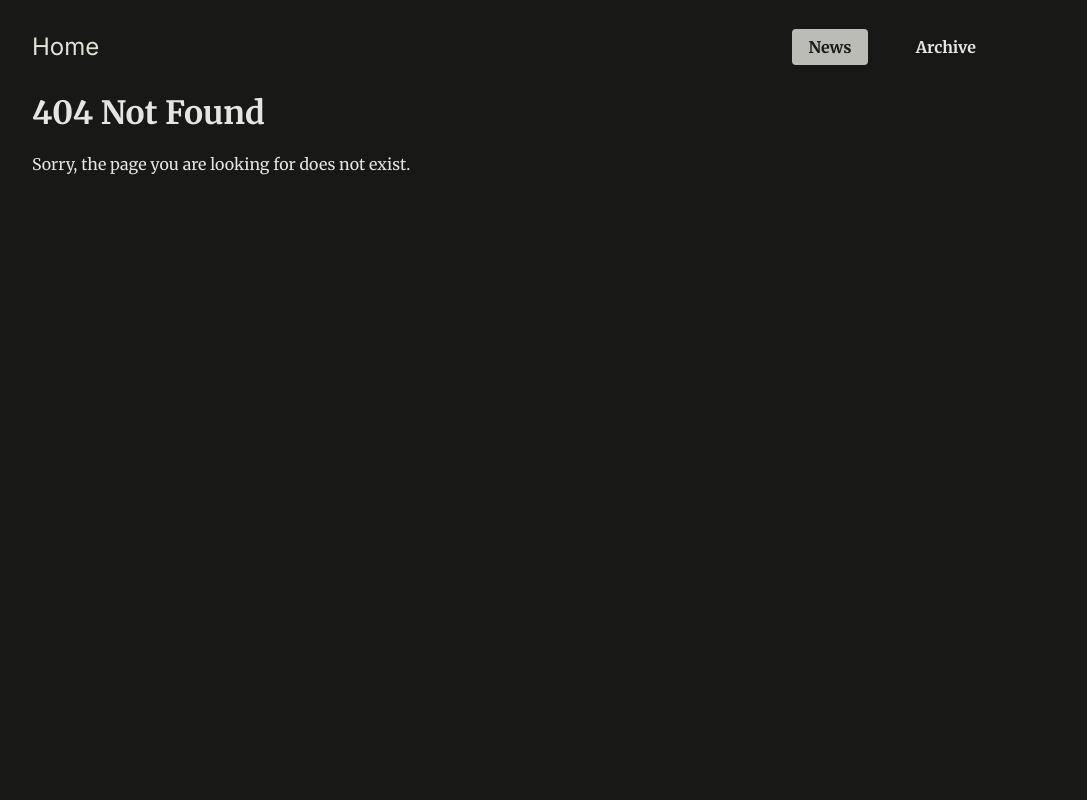
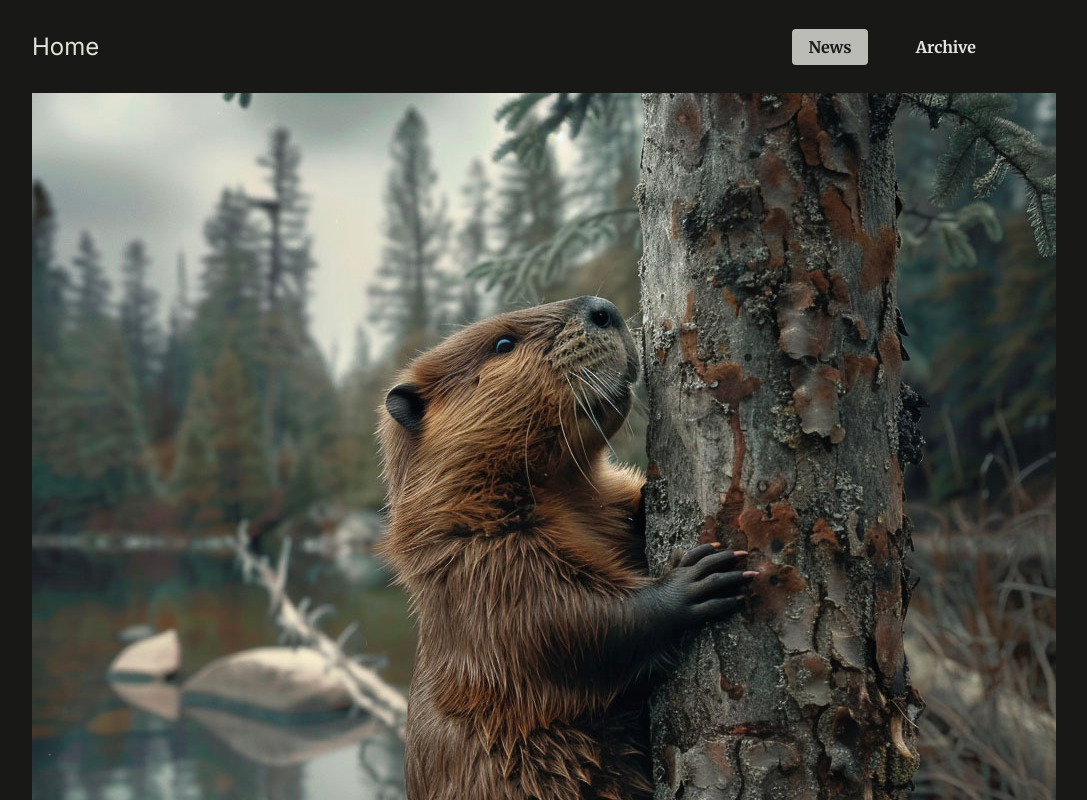
Before and after one commit to abdKelanii/nextjs-routing-page-renering-deep-dive, a Next.js app: page /news/beaver-plague/image in a window 1280 px wide. Before the commit this address had no page. Shown: the top 800 px of the page, without its empty margins (128-1215 px from the left). Built offline with nearby package versions, Linux system fonts and the light colour scheme.

Commit message:
Intercepting Navigation & Intercepting Routes

```diff
--- /dev/null
+++ b/app/news/[slug]/image/page.js
@@ -0,0 +1,17 @@
+import React from "react";
+import { DUMMY_NEWS } from "../../../../dummy-news";
+
+const Image = ({ params }) => {
+  const newsSlug = params.slug;
+  const newsItem = DUMMY_NEWS.find((news) => news.slug === newsSlug);
+
+  if (!newsItem) notFound();
+
+  return (
+    <div id="fullscreen-image">
+      <img src={`/images/news/${newsItem.image}`} alt={newsItem.title} />
+    </div>
+  );
+};
+
+export default Image;
--- a/app/news/[slug]/page.js
+++ b/app/news/[slug]/page.js
@@ -2,6 +2,7 @@
 import Image from "next/image";
 import { DUMMY_NEWS } from "../../../dummy-news";
 import { notFound } from "next/navigation";
+import Link from "next/link";
 
 const page = ({ params }) => {
   const newsSlug = params.slug;
@@ -12,12 +13,14 @@
   return (
     <article className="news-article">
       <header>
+        <Link href={`/news/${newsItem.slug}/image`}>
           <Image
             src={`/images/news/${newsItem.image}`}
             alt={newsItem.title}
             width={300}
             height={200}
           />
+        </Link>
         <h1>{newsItem.title}</h1>
         <time datetime={newsItem.date}>{newsItem.date}</time>
       </header>
```
Also changed, not shown: app/news/[slug]/(.)image/page.js (added, +20 -0 lines). Lines whose indentation alone changed are shown as unchanged.
